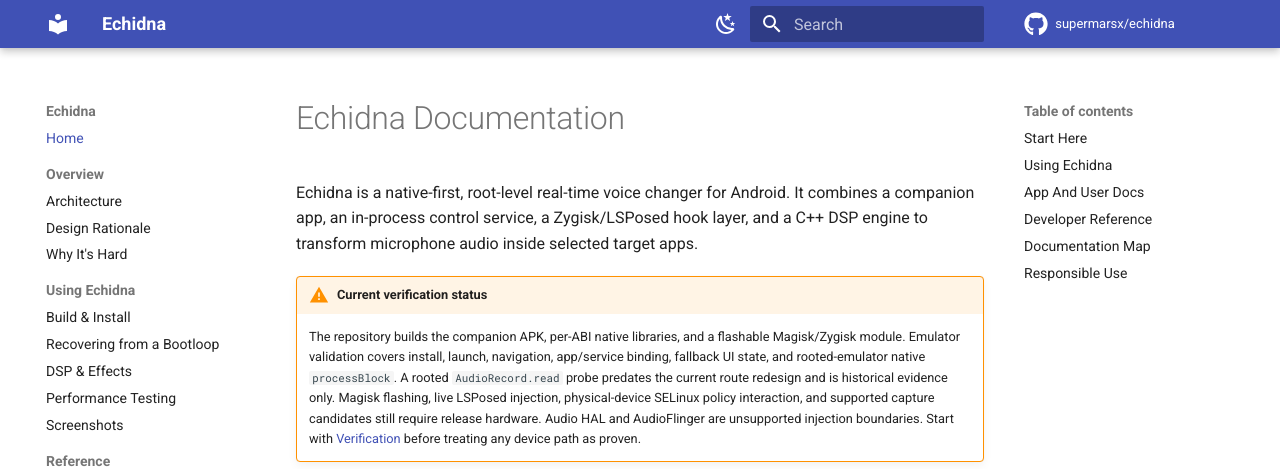
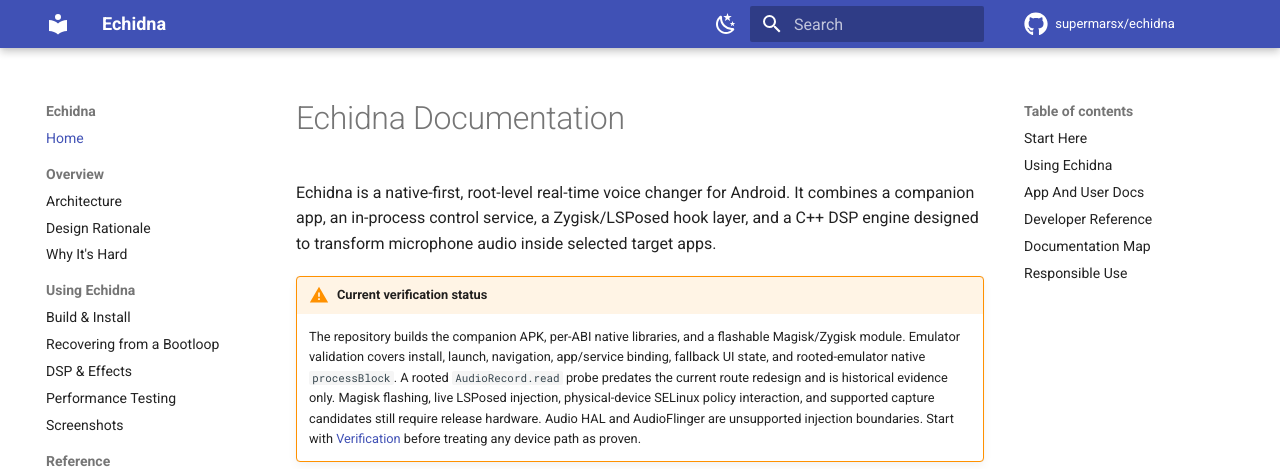
Before and after one commit to supermarsx/echidna, an MkDocs documentation site: the page built from docs/index.md, in a window 1280 px wide and 900 px high. Shown: the top 469 px of the window. Built offline with MkDocs 1.6.1 and Material for MkDocs 9.7.7, drawn with Linux system fonts in a browser that asks for light colours; comment, search, counter and statistics services are not loaded.

Commit message:
docs(usage): getting-started wizard + Lab/Help/theming/widgets/alerts guides
New getting-started.md (13-step onboarding walkthrough) and usage-{lab,help,
theming,widgets-quicksettings,alerts}.md; refreshed index/build-install/recovery/
dsp-effects/performance-testing with screenshots, snippets and admonitions. Lab
framed as a local mic+DSP proof (real transform, explicitly not interception);
unrooted state honestly "Engine Not Installed".

```diff
--- a/docs/index.md
+++ b/docs/index.md
@@ -2,8 +2,8 @@
 
 Echidna is a native-first, root-level real-time voice changer for Android. It
 combines a companion app, an in-process control service, a Zygisk/LSPosed hook
-layer, and a C++ DSP engine to transform microphone audio inside selected target
-apps.
+layer, and a C++ DSP engine designed to transform microphone audio inside selected
+target apps.
 
 !!! warning "Current verification status"
     The repository builds the companion APK, per-ABI native libraries, and a
```
Also changed, not shown: docs/dsp-effects.md (+2 -1 lines).
